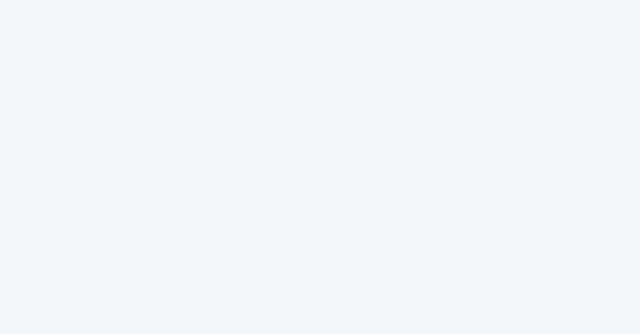
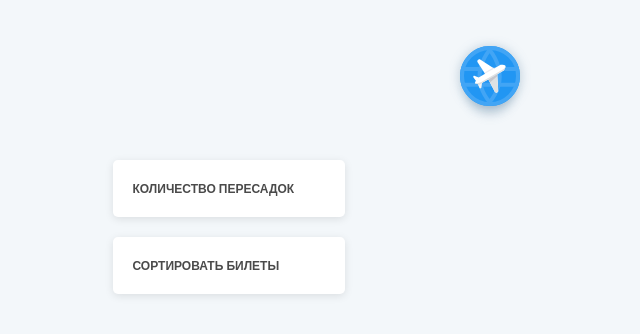
Before and after one commit to maksim4k1/Avia-Travel, a React (Create React App) app: page / in a window 1280 px wide. Shown: the top 334 px of the page, without its empty margins (150-790 px from the left). Built offline with nearby package versions, Linux system fonts and the light colour scheme.

Commit message:
added Logo, Filter and Sort components

```diff
--- a/src/App.js
+++ b/src/App.js
@@ -1,9 +1,11 @@
 import AppRouters from './components/AppRouters';
+import Logo from './components/Logo';
 import './styles/App.css';
 
 function App() {
   return (
     <div className="App container">
+      <Logo/>
       <AppRouters/>
     </div>
   );
--- /dev/null
+++ b/src/components/Filter/index.jsx
@@ -0,0 +1,23 @@
+import React from "react";
+import styled from "styled-components";
+import { gap } from "../../styles/mixins";
+import Sort from "../Sort";
+
+const FilterElement = styled.div`
+  width: 100%;
+  max-width: 232px;
+  display: flex;
+  flex-flow: column;
+  ${gap("20px")}
+`;
+
+function Filter () {
+  return(
+    <FilterElement>
+      <Sort title="Количество пересадок"/>
+      <Sort title="Сортировать билеты"/>
+    </FilterElement>
+  );
+}
+
+export default Filter;
--- /dev/null
+++ b/src/components/Logo/index.jsx
@@ -0,0 +1,29 @@
+import React from "react";
+import { Link } from "react-router-dom";
+import styled from "styled-components";
+import logo from "../../assets/Logo.svg";
+
+const LogoElement = styled.div`
+  width: 100%;
+  height: 60px;
+  margin: 0 0 50px;
+  display: flex;
+  align-items: center;
+  justify-content: center;
+`;
+
+const Image = styled.img`
+  height: 100%;
+`;
+
+function Logo () {
+  return(
+    <LogoElement>
+      <Link to="/">
+        <Image src={logo} alt="Avia Travel" />
+      </Link>
+    </LogoElement>
+  );
+}
+
+export default Logo;
--- /dev/null
+++ b/src/components/Sort/index.jsx
@@ -0,0 +1,28 @@
+import React from "react";
+import styled from "styled-components";
+
+const SortElement = styled.div`
+  width: 100%;
+  padding: 10px 20px;
+  display: flex;
+  flex-flow: column;
+  background: var(--color-white);
+  box-shadow: var(--main-shadow);
+  border-radius: 5px;
+`;
+const Title = styled.h4`
+  margin: 10px 0;
+  font-size: 12px;
+  font-weight: 600;
+  text-transform: uppercase;
+`;
+
+function Sort ({title}) {
+  return(
+    <SortElement>
+      <Title>{title}</Title>
+    </SortElement>
+  );
+}
+
+export default Sort;
--- a/src/pages/Main.jsx
+++ b/src/pages/Main.jsx
@@ -1,10 +1,18 @@
 import React from "react";
+import styled from "styled-components";
+import Filter from "../components/Filter";
+import { gap } from "../styles/mixins";
+
+const MainElement = styled.div`
+  display: flex;
+  ${gap("21px")}
+`;
 
 function Main () {
   return(
-    <div>
-
-    </div>
+    <MainElement>
+      <Filter/>
+    </MainElement>
   );
 }
 
--- a/src/styles/App.css
+++ b/src/styles/App.css
@@ -0,0 +1,3 @@
+.App{
+  padding: 50px 0;
+}
--- /dev/null
+++ b/src/styles/mixins.js
@@ -0,0 +1,12 @@
+export const gap = (gapX, gapY=gapX) => `
+  column-gap: 20px;
+  -moz-column-gap: ${gapX};
+  -o-column-gap: ${gapX};
+  -ms-column-gap: ${gapX};
+  -webkit-column-gap: ${gapX};
+  row-gap: ${gapY};
+  -moz-row-gap: ${gapY};
+  -o-row-gap: ${gapY};
+  -ms-row-gap: ${gapY};
+  -webkit-row-gap: ${gapY};
+`;
```
